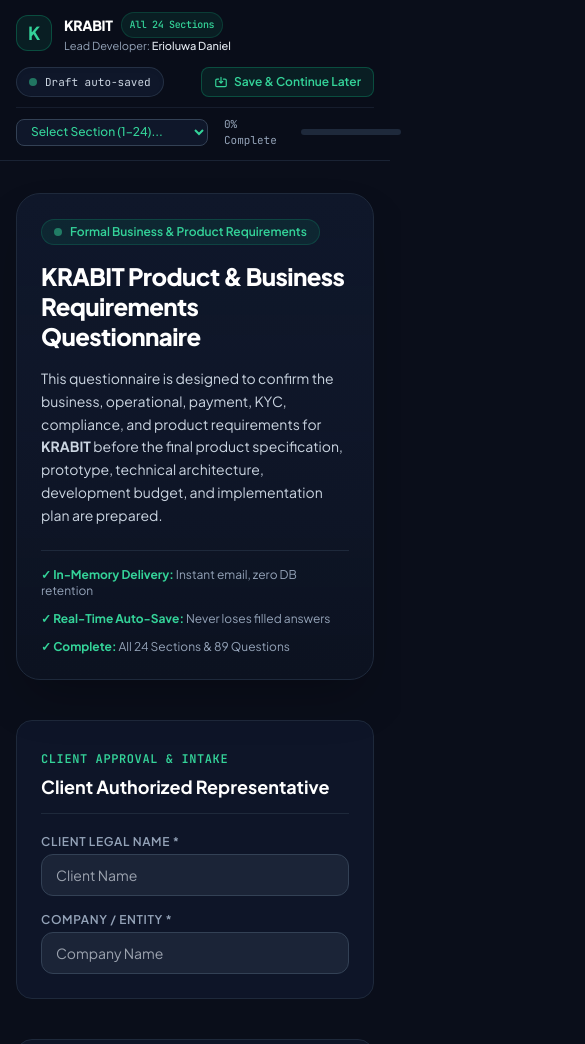
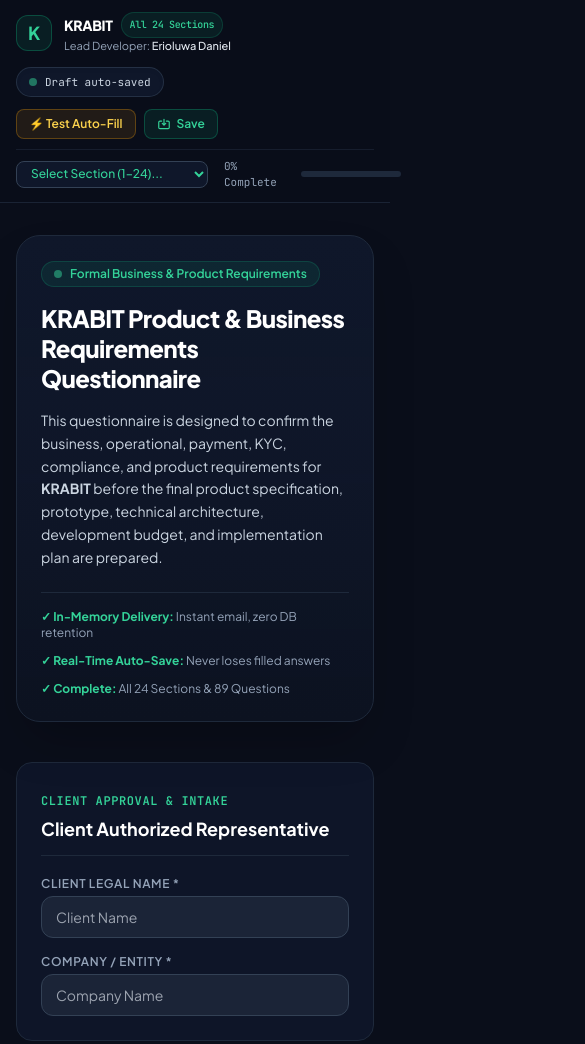
Before and after one commit to tboydigitalz-stack/Sentry-client-lock, a website: page index.html in a window 390 px wide. Shown: the top 1044 px of the page, 585 px wide, since content can reach past the window. Drawn offline with nearby package versions, Linux system fonts and the light colour scheme.

Commit message:
fix: resolve serverless variable scope bug, add type module, and add 1-click test auto-fill

```diff
--- a/api/submit-questionnaire.js
+++ b/api/submit-questionnaire.js
@@ -35,6 +35,8 @@ export default async function handler(req, res) {
     if (!RESEND_API_KEY) {
       return res.status(500).json({ error: 'RESEND_API_KEY environment variable is not configured in Vercel settings.' });
     }
+
+    const RECIPIENT_EMAIL = process.env.DEVELOPER_EMAIL || 'dan17buck@gmail.com';
 
     // Build structured executive HTML email
     let sectionsHtml = '';
@@ -142,9 +144,6 @@ export default async function handler(req, res) {
       </html>
     `;
 
-    // Primary recipient matches the verified Resend account email for the default onboarding@resend.dev domain
-    const RECIPIENT_EMAIL = process.env.DEVELOPER_EMAIL || 'dan17buck@gmail.com';
-
     const resendResponse = await fetch('https://api.resend.com/emails', {
       method: 'POST',
       headers: {
--- a/index.html
+++ b/index.html
@@ -60,10 +60,14 @@
         <span class="text-[11px] text-slate-300 font-mono" id="saveStatus">Draft auto-saved</span>
       </div>
 
-      <div class="flex items-center gap-2.5">
+      <div class="flex items-center gap-2">
+        <button type="button" onclick="fillSampleTestData()" title="Fill sample data across all 24 sections for rapid testing" class="inline-flex items-center gap-1.5 px-3 py-1.5 rounded-lg bg-amber-500/10 hover:bg-amber-500/20 text-amber-300 text-xs font-semibold border border-amber-500/30 transition">
+          ⚡ Test Auto-Fill
+        </button>
+
         <button type="button" onclick="openSaveModal()" class="inline-flex items-center gap-1.5 px-3 py-1.5 rounded-lg bg-emerald-500/10 hover:bg-emerald-500/20 text-emerald-400 text-xs font-semibold border border-emerald-500/30 transition">
           <svg class="w-3.5 h-3.5" fill="none" stroke="currentColor" viewBox="0 0 24 24"><path stroke-linecap="round" stroke-linejoin="round" stroke-width="2" d="M8 7H5a2 2 0 00-2 2v9a2 2 0 002 2h14a2 2 0 002-2V9a2 2 0 00-2-2h-3m-1 4l-3 3m0 0l-3-3m3 3V4"></path></svg>
-          Save & Continue Later
+          Save
         </button>
 
         <button type="button" onclick="window.print()" class="hidden sm:inline-flex items-center gap-1.5 px-3 py-1.5 rounded-lg bg-slate-800 hover:bg-slate-700 text-xs font-medium text-slate-300 border border-slate-700 transition">
@@ -2404,9 +2408,18 @@
             <span>Automated Delivery:</span>
             <strong class="text-white font-mono ml-1">erioluwawork@gmail.com</strong>
           </div>
-        </div>
-
-        <div class="pt-4">
+        <!-- Fast Test Helper Banner -->
+        <div class="p-4 rounded-2xl bg-amber-500/10 border border-amber-500/30 flex flex-col sm:flex-row items-center justify-between gap-3 text-xs">
+          <div>
+            <strong class="text-amber-300 font-semibold block">Testing before sharing with your client?</strong>
+            <span class="text-slate-400">Click below to auto-populate all 24 sections with realistic demo answers in 1 click.</span>
+          </div>
+          <button type="button" onclick="fillSampleTestData()" class="px-4 py-2 rounded-xl bg-amber-500 hover:bg-amber-400 text-slate-950 font-bold text-xs transition shadow whitespace-nowrap">
+            ⚡ 1-Click Auto-Fill Demo Data
+          </button>
+        </div>
+
+        <div class="pt-2">
           <button
             type="submit"
             id="submitBtn"
@@ -2705,6 +2718,80 @@
       }
     }
 
+    function fillSampleTestData() {
+      document.getElementById('clientName').value = 'Adebayo Ogunlesi';
+      document.getElementById('company').value = 'KRABIT Global Technologies Ltd.';
+      document.getElementById('clientSignature').value = 'Adebayo Ogunlesi';
+      document.getElementById('clientDate').valueAsDate = new Date();
+
+      const sampleData = {
+        'q1': 'KRABIT Global Technologies Ltd.',
+        'q2': 'United Kingdom / Nigeria',
+        'q3': 'Nigeria, Ghana, Kenya, UK, USA',
+        'q5': 'United States, United Kingdom, Canada, European Union',
+        'q6': 'Nigeria, Ghana, Kenya',
+        'q7': 'USD, EUR, GBP, NGN',
+        'q12_extra': 'Smile ID / Dojah (currently completing sandbox testing)',
+        'q18': 'KRABIT Technologies UK Ltd.',
+        'q19': 'United Kingdom',
+        'q22': 'KRABIT Global as Merchant of Record',
+        'q24': 'Client pays invoice via Stripe -> Funds settle into KRABIT Stripe -> 5% fee retained -> Net funds credited to Freelancer wallet balance -> Freelancer withdraws to local bank.',
+        'q26_extra': 'Confirmed standard 5% platform fee',
+        'q28_f1': '1000',
+        'q28_f2': '50',
+        'q28_f3': '29',
+        'q28_f4': '921',
+        'q31': '$1 = ₦1,000 baseline rate',
+        'q32_extra': '1.5% FX conversion spread margin',
+        'q38': '5 business days clearance hold',
+        'q41_extra': 'Super Admin & Finance Lead only',
+        'q45_extra': '48 hours post-client milestone approval',
+        'q47': 'Dispute halts payout timer. Both parties submit invoice logs, milestones, and chat transcripts for operations review.',
+        'q52': 'Freelancer for delivered services; KRABIT for platform errors',
+        'q53': 'Deducted from escrow/dispute reserve',
+        'q57': '₦5,000 or $10 USD equivalent',
+        'q58_extra': 'Included in standard 5% fee',
+        'q60': 'Auto-refund back to available wallet balance with SMS/email notification',
+        'q65': 'KRABIT Operations & Assisted Desk',
+        'q67': 'Real-time FX widget, fee breakdown chart, active escrow summary',
+        'q73_extra': 'Confirmed standard freelancer profile',
+        'q79_extra': 'Super Admin, Finance, Compliance & KYC Officer, Support Desk',
+        'q80': 'Payouts over $5,000 require Super Admin 2-man approval rule',
+        'q82': 'Never store raw BVN secrets or complete debit card numbers on KRABIT servers',
+        'q85': 'NDPR & PCI-DSS Level 1 compliance through Stripe',
+        'q_mvp_must': 'Stripe invoicing, 5% fee deduction, local Nigerian bank payouts, KYC onboarding.',
+        'q_mvp_should': 'Assisted payments for PayPal & Zelle, basic escrow milestones.',
+        'q_mvp_phase2': 'Recurring subscriptions, team/agency dashboards.',
+        'q_mvp_future': 'Multi-currency virtual accounts, automated crypto liquidation.',
+        'q_additional_reqs': 'Confirmed sprint kickoff following questionnaire sign-off.'
+      };
+
+      for (const [name, val] of Object.entries(sampleData)) {
+        const el = form.elements[name];
+        if (el) el.value = val;
+      }
+
+      // Check first radio button in each radio group
+      const radios = form.querySelectorAll('input[type="radio"]');
+      const seenRadios = new Set();
+      radios.forEach(r => {
+        if (!seenRadios.has(r.name)) {
+          r.checked = true;
+          seenRadios.add(r.name);
+        }
+      });
+
+      // Check all default checkboxes
+      const checkboxes = form.querySelectorAll('input[type="checkbox"]');
+      checkboxes.forEach((c, idx) => {
+        if (idx % 2 === 0) c.checked = true;
+      });
+
+      saveFormData();
+      updateProgress();
+      alert('⚡ Demo data populated across all 24 sections! You can now scroll down and click "Transmit Formal Requirements Document" to test email delivery.');
+    }
+
     async function handleFormSubmit(e) {
       e.preventDefault();
       const submitBtn = document.getElementById('submitBtn');
@@ -2749,10 +2836,11 @@
           localStorage.removeItem(TIMESTAMP_KEY);
           document.getElementById('successModal').classList.remove('hidden');
         } else {
-          alert('Submission error: ' + (result.error || 'Could not deliver email.'));
+          const errMsg = result.details || result.error || 'Could not deliver email.';
+          alert('Submission error: ' + errMsg);
         }
       } catch (err) {
-        alert('Network connection error. You can export/print as PDF in the top bar.');
+        alert('Network connection error: ' + (err.message || 'Please check your connection.'));
       } finally {
         submitBtn.disabled = false;
         submitBtn.innerHTML = '<span>Transmit Formal Requirements Document</span>';
--- a/package.json
+++ b/package.json
@@ -2,6 +2,7 @@
   "name": "krabit-requirements-questionnaire",
   "version": "1.0.0",
   "private": true,
+  "type": "module",
   "description": "KRABIT Product & Business Requirements Questionnaire with Zero-Database In-Memory Email Dispatch",
   "scripts": {
     "start": "npx serve ."
```
